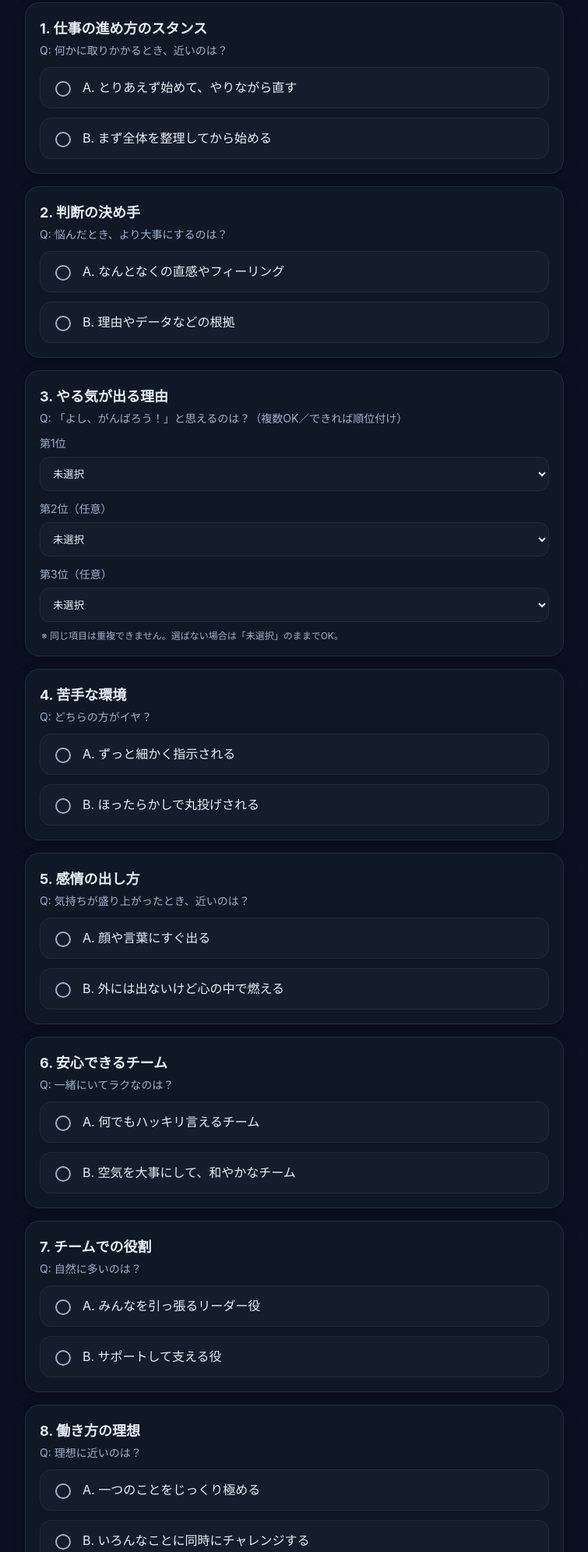
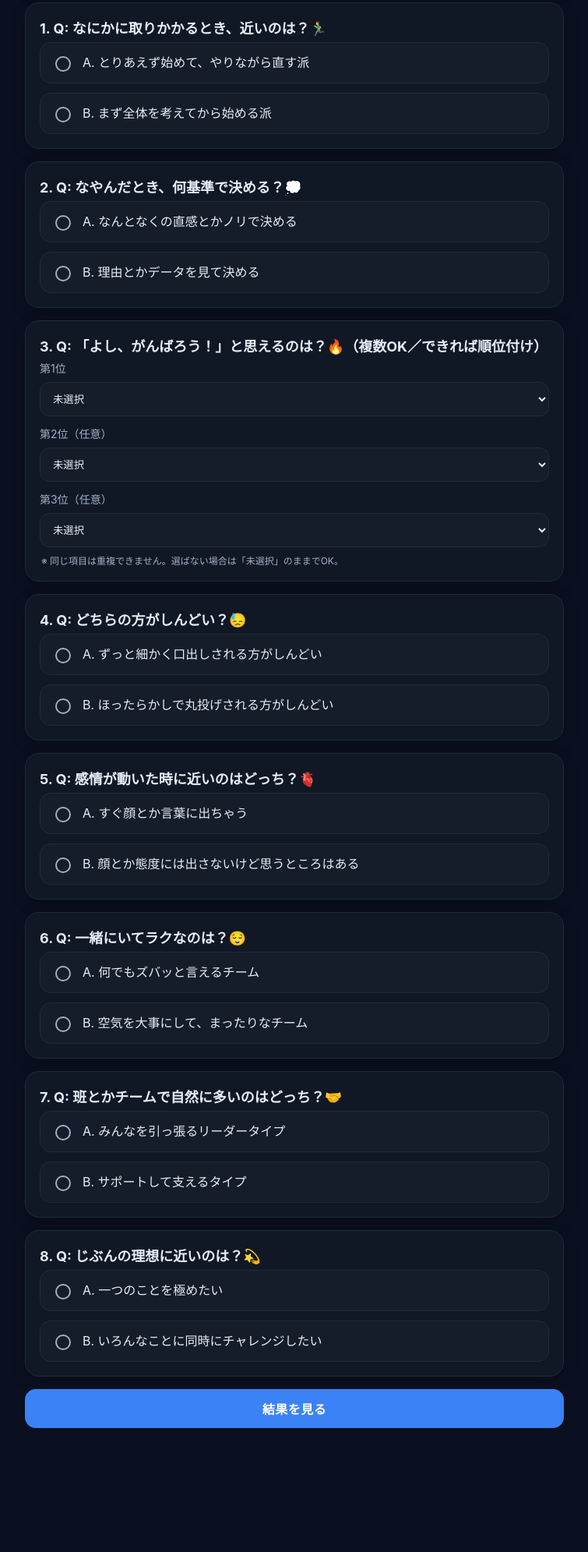
Before and after one commit to cypheroneinc-oss/cb-bot-server, a website: page bot_server/liff/index.html in a window 1280 px wide. Shown: the part 429-2420 px from the top of the page at 78% size, without its empty margins (262-1017 px from the left). After the commit the page ends 2297 px from the top, so only its background shows below. Drawn offline with Linux system fonts and the light colour scheme.

Commit message:
Update index.html

```diff
--- a/bot_server/liff/index.html
+++ b/bot_server/liff/index.html
@@ -88,46 +88,43 @@ select:focus,input[type="text"]:focus{border-color:var(--accent2);box-shadow:0 0
 
     <!-- Q1 -->
     <section class="section">
-      <h3>1. 仕事の進め方のスタンス</h3>
-      <p class="qsub">Q: 何かに取りかかるとき、近いのは？</p>
+      <h3>1. Q: なにかに取りかかるとき、近いのは？🏃‍♂️</h3>
       <div class="choices">
         <label class="choice">
           <input type="radio" name="q1" value="A">
-          <span class="label">A. とりあえず始めて、やりながら直す</span>
+          <span class="label">A. とりあえず始めて、やりながら直す派</span>
         </label>
         <label class="choice">
           <input type="radio" name="q1" value="B">
-          <span class="label">B. まず全体を整理してから始める</span>
+          <span class="label">B. まず全体を考えてから始める派</span>
         </label>
       </div>
     </section>
 
     <!-- Q2 -->
     <section class="section">
-      <h3>2. 判断の決め手</h3>
-      <p class="qsub">Q: 悩んだとき、より大事にするのは？</p>
+      <h3>2. Q: なやんだとき、何基準で決める？💭</h3>
       <div class="choices">
         <label class="choice">
           <input type="radio" name="q2" value="A">
-          <span class="label">A. なんとなくの直感やフィーリング</span>
+          <span class="label">A. なんとなくの直感とかノリで決める</span>
         </label>
         <label class="choice">
           <input type="radio" name="q2" value="B">
-          <span class="label">B. 理由やデータなどの根拠</span>
+          <span class="label">B. 理由とかデータを見て決める</span>
         </label>
       </div>
     </section>
 
     <!-- Q3（モチベーション：プルダウン×3） -->
     <section class="section">
-      <h3>3. やる気が出る理由</h3>
-      <p class="qsub">Q: 「よし、がんばろう！」と思えるのは？（複数OK／できれば順位付け）</p>
+      <h3>3. Q: 「よし、がんばろう！」と思えるのは？🔥（複数OK／できれば順位付け）</h3>
       <div class="row">
         <div class="field">
           <label class="cap">第1位</label>
           <select id="mot1">
             <option value="" selected>未選択</option>
-            <option value="達成">成果を出したとき（達成感）</option>
+            <option value="達成">なにかを達成したとき（達成感）</option>
             <option value="承認">認められたり褒められたとき（承認）</option>
             <option value="貢献">誰かの役に立ったとき（貢献）</option>
             <option value="安心">安心できる環境があるとき（安心）</option>
@@ -141,7 +138,7 @@ select:focus,input[type="text"]:focus{border-color:var(--accent2);box-shadow:0 0
           <label class="cap">第2位（任意）</label>
           <select id="mot2">
             <option value="" selected>未選択</option>
-            <option value="達成">成果を出したとき（達成感）</option>
+            <option value="達成">なにかを達成したとき（達成感）</option>
             <option value="承認">認められたり褒められたとき（承認）</option>
             <option value="貢献">誰かの役に立ったとき（貢献）</option>
             <option value="安心">安心できる環境があるとき（安心）</option>
@@ -155,7 +152,7 @@ select:focus,input[type="text"]:focus{border-color:var(--accent2);box-shadow:0 0
           <label class="cap">第3位（任意）</label>
           <select id="mot3">
             <option value="" selected>未選択</option>
-            <option value="達成">成果を出したとき（達成感）</option>
+            <option value="達成">なにかを達成したとき（達成感）</option>
             <option value="承認">認められたり褒められたとき（承認）</option>
             <option value="貢献">誰かの役に立ったとき（貢献）</option>
             <option value="安心">安心できる環境があるとき（安心）</option>
@@ -183,80 +180,75 @@ select:focus,input[type="text"]:focus{border-color:var(--accent2);box-shadow:0 0
 
     <!-- Q4 -->
     <section class="section">
-      <h3>4. 苦手な環境</h3>
-      <p class="qsub">Q: どちらの方がイヤ？</p>
+      <h3>4. Q: どちらの方がしんどい？😓</h3>
       <div class="choices">
         <label class="choice">
           <input type="radio" name="q4" value="A">
-          <span class="label">A. ずっと細かく指示される</span>
+          <span class="label">A. ずっと細かく口出しされる方がしんどい</span>
         </label>
         <label class="choice">
           <input type="radio" name="q4" value="B">
-          <span class="label">B. ほったらかしで丸投げされる</span>
+          <span class="label">B. ほったらかしで丸投げされる方がしんどい</span>
         </label>
       </div>
     </section>
 
     <!-- Q5 -->
     <section class="section">
-      <h3>5. 感情の出し方</h3>
-      <p class="qsub">Q: 気持ちが盛り上がったとき、近いのは？</p>
+      <h3>5. Q: 感情が動いた時に近いのはどっち？🫀</h3>
       <div class="choices">
         <label class="choice">
           <input type="radio" name="q5" value="A">
-          <span class="label">A. 顔や言葉にすぐ出る</span>
+          <span class="label">A. すぐ顔とか言葉に出ちゃう</span>
         </label>
         <label class="choice">
           <input type="radio" name="q5" value="B">
-          <span class="label">B. 外には出ないけど心の中で燃える</span>
+          <span class="label">B. 顔とか態度には出さないけど思うところはある</span>
         </label>
       </div>
     </section>
 
     <!-- Q6 -->
     <section class="section">
-      <h3>6. 安心できるチーム</h3>
-      <p class="qsub">Q: 一緒にいてラクなのは？</p>
+      <h3>6. Q: 一緒にいてラクなのは？😌</h3>
       <div class="choices">
         <label class="choice">
           <input type="radio" name="q6" value="A">
-          <span class="label">A. 何でもハッキリ言えるチーム</span>
+          <span class="label">A. 何でもズバッと言えるチーム</span>
         </label>
         <label class="choice">
           <input type="radio" name="q6" value="B">
-          <span class="label">B. 空気を大事にして、和やかなチーム</span>
+          <span class="label">B. 空気を大事にして、まったりなチーム</span>
         </label>
       </div>
     </section>
 
     <!-- Q7 -->
     <section class="section">
-      <h3>7. チームでの役割</h3>
-      <p class="qsub">Q: 自然に多いのは？</p>
+      <h3>7. Q: 班とかチームで自然に多いのはどっち？🤝</h3>
       <div class="choices">
         <label class="choice">
           <input type="radio" name="q7" value="A">
-          <span class="label">A. みんなを引っ張るリーダー役</span>
+          <span class="label">A. みんなを引っ張るリーダータイプ</span>
         </label>
         <label class="choice">
           <input type="radio" name="q7" value="B">
-          <span class="label">B. サポートして支える役</span>
+          <span class="label">B. サポートして支えるタイプ</span>
         </label>
       </div>
     </section>
 
     <!-- Q8 -->
     <section class="section">
-      <h3>8. 働き方の理想</h3>
-      <p class="qsub">Q: 理想に近いのは？</p>
+      <h3>8. Q: じぶんの理想に近いのは？💫</h3>
       <div class="choices">
         <label class="choice">
           <input type="radio" name="q8" value="A">
-          <span class="label">A. 一つのことをじっくり極める</span>
+          <span class="label">A. 一つのことを極めたい</span>
         </label>
         <label class="choice">
           <input type="radio" name="q8" value="B">
-          <span class="label">B. いろんなことに同時にチャレンジする</span>
+          <span class="label">B. いろんなことに同時にチャレンジしたい</span>
         </label>
       </div>
     </section>
```
